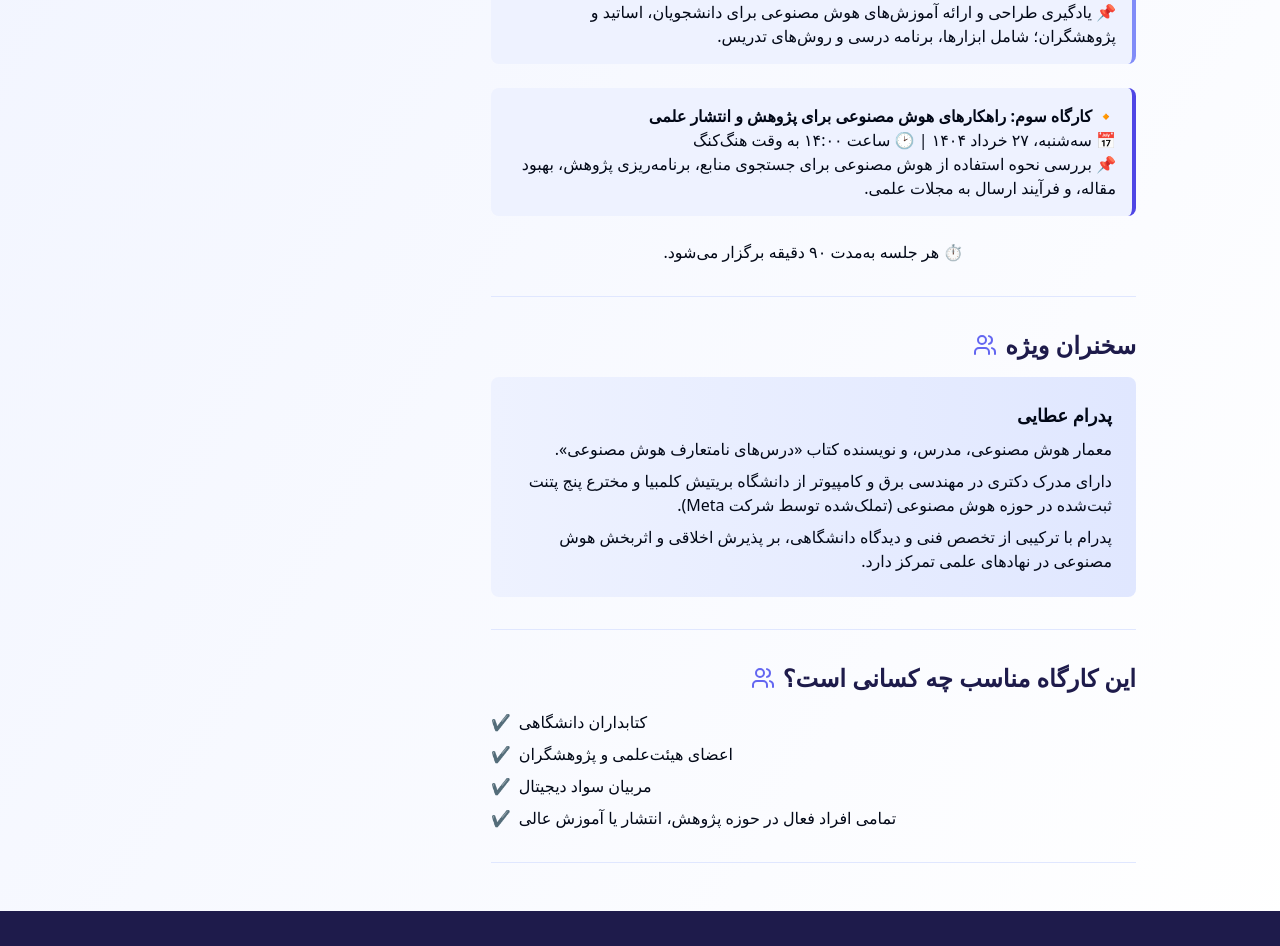
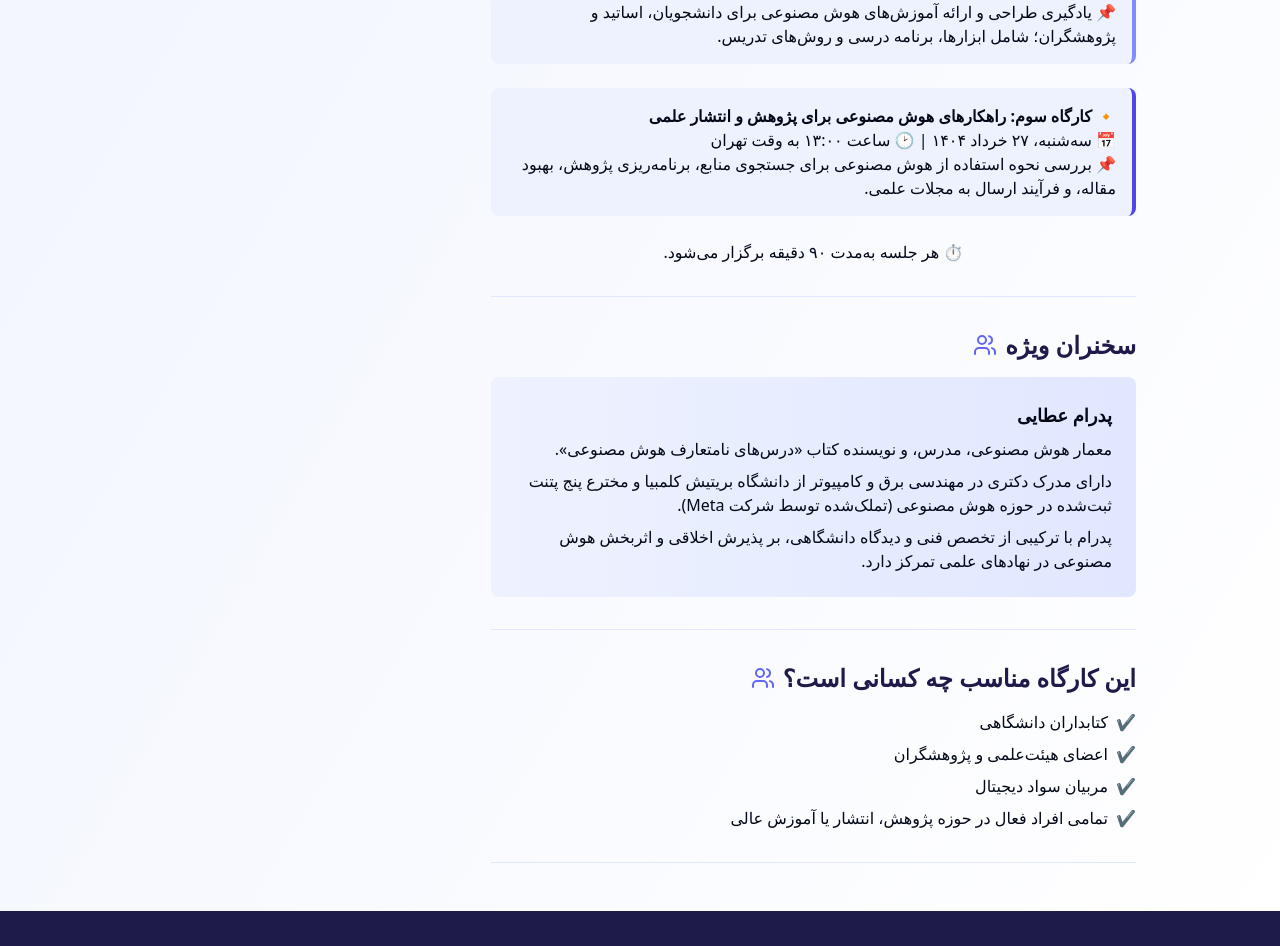
Before and after one commit to fereshtehfallah/ai-empower-webinar-series, a React (Vite) app: page / in a window 1280 px wide. Shown: the part 1146-2092 px from the top of the page. Built offline with nearby package versions, Linux system fonts and the light colour scheme; a web font is replaced by a local one.

Commit message:
Fix: RTL and timezone adjustments
Adjust text direction and update timezones.

```diff
--- a/src/pages/Index.tsx
+++ b/src/pages/Index.tsx
@@ -70,13 +70,13 @@ const Index = () => {
 
                   <div className="bg-webinar-light p-4 rounded-lg border-r-4 border-webinar-secondary">
                     <p className="font-bold">🔸 کارگاه دوم: آموزش هوش مصنوعی به کاربران کتابخانه</p>
-                    <p>📅 سه‌شنبه، ۱۳ خرداد ۱۴۰۴ | 🕑 ساعت ۱۴:۰۰ به وقت هنگ‌کنگ</p>
+                    <p>📅 سه‌شنبه، ۱۳ خرداد ۱۴۰۴ | 🕑 ساعت ۱۳:۰۰ به وقت تهران</p>
                     <p>📌 یادگیری طراحی و ارائه آموزش‌های هوش مصنوعی برای دانشجویان، اساتید و پژوهشگران؛ شامل ابزارها، برنامه درسی و روش‌های تدریس.</p>
                   </div>
 
                   <div className="bg-webinar-light p-4 rounded-lg border-r-4 border-webinar-accent">
                     <p className="font-bold">🔸 کارگاه سوم: راهکارهای هوش مصنوعی برای پژوهش و انتشار علمی</p>
-                    <p>📅 سه‌شنبه، ۲۷ خرداد ۱۴۰۴ | 🕑 ساعت ۱۴:۰۰ به وقت هنگ‌کنگ</p>
+                    <p>📅 سه‌شنبه، ۲۷ خرداد ۱۴۰۴ | 🕑 ساعت ۱۳:۰۰ به وقت تهران</p>
                     <p>📌 بررسی نحوه استفاده از هوش مصنوعی برای جستجوی منابع، برنامه‌ریزی پژوهش، بهبود مقاله، و فرآیند ارسال به مجلات علمی.</p>
                   </div>
 
@@ -96,22 +96,22 @@ const Index = () => {
 
               {/* Audience Section */}
               <WebinarSection title="این کارگاه مناسب چه کسانی است؟" icon={<Users />}>
-                <ul className="list-none space-y-2">
-                  <li className="flex justify-end items-center gap-2">
+                <ul className="list-none space-y-2 text-right">
+                  <li className="flex items-center gap-2">
+                    <span className="text-green-500">✔️</span>
                     <span>کتابداران دانشگاهی</span>
+                  </li>
+                  <li className="flex items-center gap-2">
                     <span className="text-green-500">✔️</span>
+                    <span>اعضای هیئت‌علمی و پژوهشگران</span>
                   </li>
-                  <li className="flex justify-end items-center gap-2">
-                    <span>اعضای هیئت‌علمی و پژوهشگران</span>
+                  <li className="flex items-center gap-2">
                     <span className="text-green-500">✔️</span>
+                    <span>مربیان سواد دیجیتال</span>
                   </li>
-                  <li className="flex justify-end items-center gap-2">
-                    <span>مربیان سواد دیجیتال</span>
+                  <li className="flex items-center gap-2">
                     <span className="text-green-500">✔️</span>
-                  </li>
-                  <li className="flex justify-end items-center gap-2">
                     <span>تمامی افراد فعال در حوزه پژوهش، انتشار یا آموزش عالی</span>
-                    <span className="text-green-500">✔️</span>
                   </li>
                 </ul>
               </WebinarSection>
```
